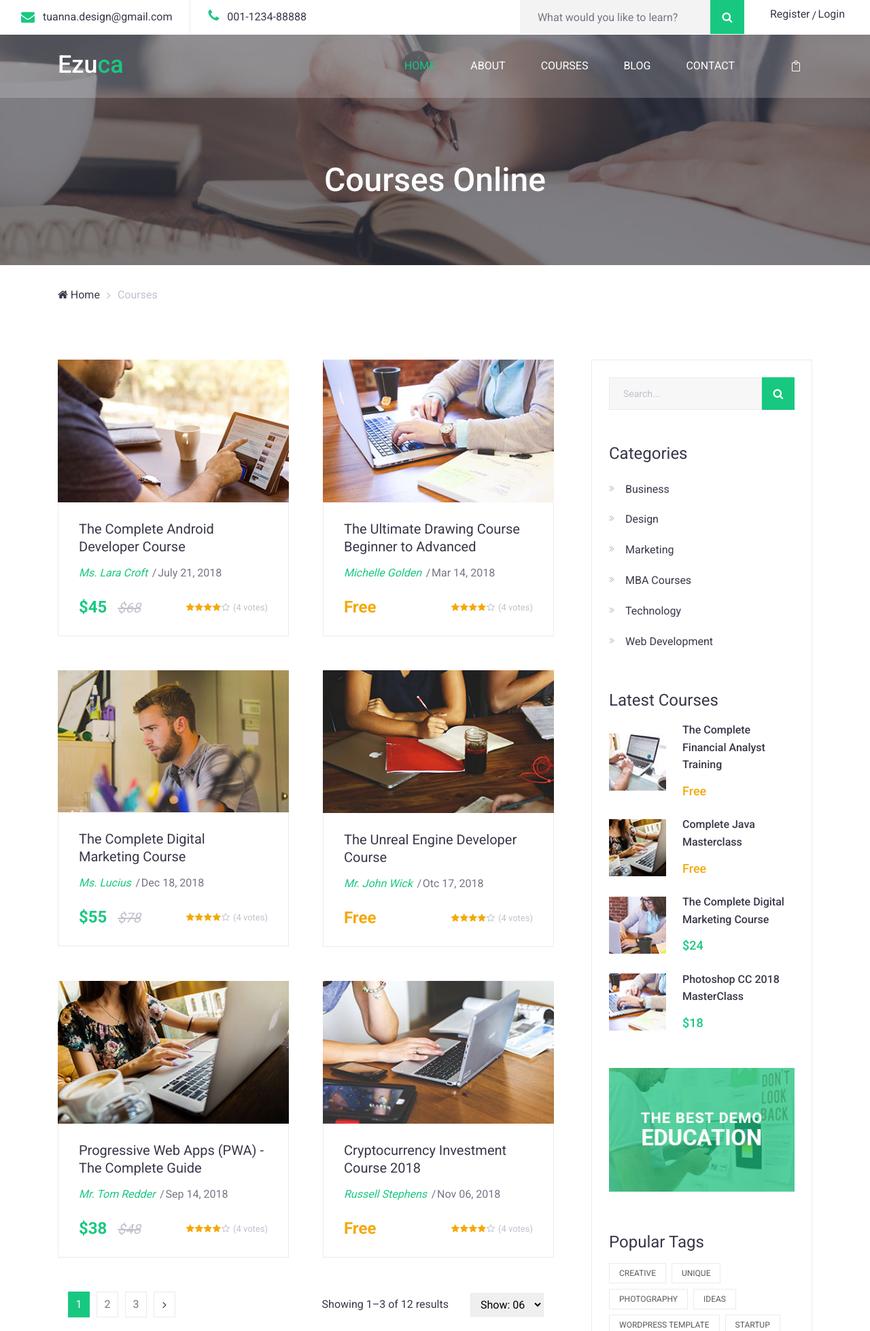
After one commit to KostiantynKukh/Ezuca, a Node server app: page /courses in a window 1280 px wide. The commit adds this page. Shown: the top 1958 px of the page at 68% size. Run offline with Node 20, Linux system fonts and the light colour scheme.

Commit message:
added Courses page

```diff
--- a/public/css/style.css
+++ b/public/css/style.css
@@ -1161,7 +1161,7 @@ a.btn:hover {
 }
 
 .courses-page .page-header {
-    background: url("images/courses-header.jpg") no-repeat center;
+    background: url("../images/courses-header.jpg") no-repeat center;
 }
 
 .page-header-overlay {
--- a/routes/About.js
+++ b/routes/About.js
@@ -4,7 +4,7 @@ var router = express();
 router.get("/about",(req,res)=>{
     res.render("about", {
         title: "About us",
-        page: "about-page"
+        bodyClass: "about-page"
     });
 })
 module.exports = router;
--- /dev/null
+++ b/routes/Courses.js
@@ -0,0 +1,10 @@
+var express = require("express")
+var router = express();
+
+router.get("/courses",(req,res)=>{
+    res.render("courses", {
+        title: "Courses",
+        bodyClass: "courses-page"
+    });
+})
+module.exports = router;
--- a/routes/Index.js
+++ b/routes/Index.js
@@ -3,7 +3,8 @@ var router = express();
 
 router.get("/",(req,res)=>{
     res.render("index", {
-        title: "Home page"
+        title: "Home page",
+        bodyClass:""
     });
 })
 module.exports = router;
--- a/server.js
+++ b/server.js
@@ -9,10 +9,14 @@ app.use(express.static(path.join(__dirname , "public")));
 //routes
 var index = require("./routes/Index");
 var about = require("./routes/About");
+var courses = require("./routes/Courses");
+var blog = require("./routes/Blog");
 var contact = require("./routes/Contact");
 
 app.use(index);
 app.use(about);
+app.use(courses);
+app.use(blog);
 app.use(contact);
 
 app.listen(3000);
--- a/views/blocks/header.pug
+++ b/views/blocks/header.pug
@@ -37,7 +37,7 @@ header.site-header
         .col-9.col-lg-3
           .site-branding
             h1.site-title
-              a(href='index.html' rel='home')
+              a(href='/' rel='home')
                 | Ezu
                 span ca
           // .site-branding
--- /dev/null
+++ b/views/blog.pug
@@ -0,0 +1,2 @@
+extends layout
+block content
--- /dev/null
+++ b/views/courses.pug
@@ -0,0 +1,337 @@
+extends layout
+block content
+ .page-header
+  .page-header-overlay
+   .container
+    .row
+      .col-12
+        header.entry-header
+          h1 Courses Online
+        // .entry-header
+      // .col
+    // .row
+    // .container
+    // .page-header-overlay
+    // .page-header
+ .container
+  .row
+    .col-12
+      .breadcrumbs
+        ul.flex.flex-wrap.align-items-center.p-0.m-0
+          li
+            a(href='#')
+              i.fa.fa-home
+              |  Home
+          li Courses
+      // .breadcrumbs
+    // .col
+  // .row
+  .row
+    .col-12.col-lg-8
+      .featured-courses.courses-wrap
+        .row.mx-m-25
+          .col-12.col-md-6.px-25
+            .course-content
+              figure.course-thumbnail
+                a(href='#')
+                  img(src='images/1.jpg', alt='')
+              // .course-thumbnail
+              .course-content-wrap
+                header.entry-header
+                  h2.entry-title
+                    a(href='#') The Complete Android Developer Course
+                  .entry-meta.flex.flex-wrap.align-items-center
+                    .course-author
+                      a(href='#') Ms. Lara Croft
+                    .course-date July 21, 2018
+                  // .course-date
+                // .entry-header
+                footer.entry-footer.flex.flex-wrap.justify-content-between.align-items-center
+                  .course-cost
+                    | $45
+                    span.price-drop $68
+                  // .course-cost
+                  .course-ratings.flex.justify-content-end.align-items-center
+                    span.fa.fa-star.checked
+                    span.fa.fa-star.checked
+                    span.fa.fa-star.checked
+                    span.fa.fa-star.checked
+                    span.fa.fa-star-o
+                    span.course-ratings-count (4 votes)
+                  // .course-ratings
+                // .entry-footer
+              // .course-content-wrap
+            // .course-content
+          // .col
+          .col-12.col-md-6.px-25
+            .course-content
+              figure.course-thumbnail
+                a(href='#')
+                  img(src='images/2.jpg', alt='')
+              // .course-thumbnail
+              .course-content-wrap
+                header.entry-header
+                  h2.entry-title
+                    a(href='#') The Ultimate Drawing Course Beginner to Advanced
+                  .entry-meta.flex.flex-wrap.align-items-center
+                    .course-author
+                      a(href='#') Michelle Golden
+                    .course-date Mar 14, 2018
+                  // .course-date
+                // .entry-header
+                footer.entry-footer.flex.flex-wrap.justify-content-between.align-items-center
+                  .course-cost
+                    span.free-cost Free
+                  // .price-drop
+                  .course-ratings.flex.justify-content-end.align-items-center
+                    span.fa.fa-star.checked
+                    span.fa.fa-star.checked
+                    span.fa.fa-star.checked
+                    span.fa.fa-star.checked
+                    span.fa.fa-star-o
+                    span.course-ratings-count (4 votes)
+                  // .course-ratings
+                // .entry-footer
+              // .course-content-wrap
+            // .course-content
+          // .col
+          .col-12.col-md-6.px-25
+            .course-content
+              figure.course-thumbnail
+                a(href='#')
+                  img(src='images/3.jpg', alt='')
+              // .course-thumbnail
+              .course-content-wrap
+                header.entry-header
+                  h2.entry-title
+                    a(href='#') The Complete Digital Marketing Course
+                  .entry-meta.flex.flex-wrap.align-items-center
+                    .course-author
+                      a(href='#') Ms. Lucius
+                    .course-date Dec 18, 2018
+                  // .course-date
+                // .entry-header
+                footer.entry-footer.flex.flex-wrap.justify-content-between.align-items-center
+                  .course-cost
+                    | $55
+                    span.price-drop $78
+                  // .course-cost
+                  .course-ratings.flex.justify-content-end.align-items-center
+                    span.fa.fa-star.checked
+                    span.fa.fa-star.checked
+                    span.fa.fa-star.checked
+                    span.fa.fa-star.checked
+                    span.fa.fa-star-o
+                    span.course-ratings-count (4 votes)
+                  // .course-ratings
+                // .entry-footer
+              // .course-content-wrap
+            // .course-content
+          // .col
+          .col-12.col-md-6.px-25
+            .course-content
+              figure.course-thumbnail
+                a(href='#')
+                  img(src='images/4.jpg', alt='')
+              // .course-thumbnail
+              .course-content-wrap
+                header.entry-header
+                  h2.entry-title
+                    a(href='#') The Unreal Engine Developer Course
+                  .entry-meta.flex.flex-wrap.align-items-center
+                    .course-author
+                      a(href='#') Mr. John Wick
+                    .course-date Otc 17, 2018
+                  // .course-date
+                // .entry-header
+                footer.entry-footer.flex.flex-wrap.justify-content-between.align-items-center
+                  .course-cost
+                    span.free-cost Free
+                  // .course-cost
+                  .course-ratings.flex.justify-content-end.align-items-center
+                    span.fa.fa-star.checked
+                    span.fa.fa-star.checked
+                    span.fa.fa-star.checked
+                    span.fa.fa-star.checked
+                    span.fa.fa-star-o
+                    span.course-ratings-count (4 votes)
+                  // .course-ratings
+                // .entry-footer
+              // .course-content-wrap
+            // .course-content
+          // .col
+          .col-12.col-md-6.px-25
+            .course-content
+              figure.course-thumbnail
+                a(href='#')
+                  img(src='images/5.jpg', alt='')
+              // .course-thumbnail
+              .course-content-wrap
+                header.entry-header
+                  h2.entry-title
+                    a(href='#') Progressive Web Apps (PWA) - The Complete Guide
+                  .entry-meta.flex.flex-wrap.align-items-center
+                    .course-author
+                      a(href='#') Mr. Tom Redder
+                    .course-date Sep 14, 2018
+                  // .course-date
+                // .entry-header
+                footer.entry-footer.flex.flex-wrap.justify-content-between.align-items-center
+                  .course-cost
+                    | $38
+                    span.price-drop $48
+                  // .course-cost
+                  .course-ratings.flex.justify-content-end.align-items-center
+                    span.fa.fa-star.checked
+                    span.fa.fa-star.checked
+                    span.fa.fa-star.checked
+                    span.fa.fa-star.checked
+                    span.fa.fa-star-o
+                    span.course-ratings-count (4 votes)
+                  // .course-ratings
+                // .entry-footer
+              // .course-content-wrap
+            // .course-content
+          // .col
+          .col-12.col-md-6.px-25
+            .course-content
+              figure.course-thumbnail
+                a(href='#')
+                  img(src='images/6.jpg', alt='')
+              // .course-thumbnail
+              .course-content-wrap
+                header.entry-header
+                  h2.entry-title
+                    a(href='#') Cryptocurrency Investment Course 2018
+                  .entry-meta.flex.flex-wrap.align-items-center
+                    .course-author
+                      a(href='#') Russell Stephens
+                    .course-date Nov 06, 2018
+                  // .course-date
+                // .entry-header
+                footer.entry-footer.flex.flex-wrap.justify-content-between.align-items-center
+                  .course-cost
+                    span.free-cost Free
+                  // .course-cost
+                  .course-ratings.flex.justify-content-end.align-items-center
+                    span.fa.fa-star.checked
+                    span.fa.fa-star.checked
+                    span.fa.fa-star.checked
+                    span.fa.fa-star.checked
+                    span.fa.fa-star-o
+                    span.course-ratings-count (4 votes)
+                  // .course-ratings
+                // .entry-footer
+              // .course-content-wrap
+            // .course-content
+          // .col
+        // .row
+      // .featured-courses
+      .pagination.flex.flex-wrap.justify-content-between.align-items-center
+        .col-12.col-lg-4.order-2.order-lg-1.mt-3.mt-lg-0
+          ul.flex.flex-wrap.align-items-center.order-2.order-lg-1.p-0.m-0
+            li.active
+              a(href='#') 1
+            li
+              a(href='#') 2
+            li
+              a(href='#') 3
+            li
+              a(href='#')
+                i.fa.fa-angle-right
+        .col-12.flex.justify-content-start.justify-content-lg-end.col-lg-8.order-1.order-lg-2
+          .pagination-results.flex.flex-wrap.align-items-center
+            p.m-0 Showing 1&ndash;3 of 12 results
+            form
+              select
+                option Show: 06
+                option Show: 12
+                option Show: 18
+                option Show: 24
+          // .pagination-results
+      // .pagination
+    // .col
+    .col-12.col-lg-4
+      .sidebar
+        .search-widget
+          form.flex.flex-wrap.align-items-center
+            input(type='search', placeholder='Search...')
+            button.flex.justify-content-center.align-items-center(type='submit')
+              i.fa.fa-search
+          // .flex
+        // .search-widget
+        .cat-links
+          h2 Categories
+          ul.p-0.m-0
+            li
+              a(href='#') Business
+            li
+              a(href='#') Design
+            li
+              a(href='#') Marketing
+            li
+              a(href='#') MBA Courses
+            li
+              a(href='#') Technology
+            li
+              a(href='#') Web Development
+        // .cat-links
+        .latest-courses
+          h2 Latest Courses
+          ul.p-0.m-0
+            li.flex.flex-wrap.justify-content-between.align-items-center
+              img(src='images/t-1.jpg', alt='')
+              .content-wrap
+                h3
+                  a(href='#') The Complete Financial Analyst Training
+                .course-cost.free-cost Free
+              // .content-wrap
+            li.flex.flex-wrap.justify-content-between.align-items-center
+              img(src='images/t-2.jpg', alt='')
+              .content-wrap
+                h3
+                  a(href='#')
+                    | Complete Java
+                    | Masterclass
+                .course-cost.free-cost Free
+              // .content-wrap
+            li.flex.flex-wrap.justify-content-between.align-items-center
+              img(src='images/t-3.jpg', alt='')
+              .content-wrap
+                h3
+                  a(href='#') The Complete Digital Marketing Course
+                .course-cost $24
+              // .content-wrap
+            li.flex.flex-wrap.justify-content-between.align-items-center
+              img(src='images/t-4.jpg', alt='')
+              .content-wrap
+                h3
+                  a(href='#')
+                    | Photoshop CC 2018
+                    | MasterClass
+                .course-cost $18
+              // .content-wrap
+        // .latest-courses
+        .ads
+          img(src='images/ads.jpg', alt='')
+        // .ads
+        .popular-tags
+          h2 Popular Tags
+          ul.flex.flex-wrap.align-items-center.p-0.m-0
+            li
+              a(href='#') Creative
+            li
+              a(href='#') Unique
+            li
+              a(href='#') Photography
+            li
+              a(href='#') ideas
+            li
+              a(href='#') Wordpress Template
+            li
+              a(href='#') startup
+        // .popular-tags
+      // .sidebar
+    // .col
+    // .row
+    // .container
--- a/views/layout.pug
+++ b/views/layout.pug
@@ -10,7 +10,7 @@ head
  link(rel='stylesheet' href='/css/themify-icons.css')
  link(rel='stylesheet' href='/css/swiper.min.css')
  link(rel='stylesheet' href='/css/style.css')
-body(class="" + page)
+body(class="" + bodyClass)
  include blocks/header.pug
  block content
  include blocks/client-logo.pug
```
Also changed, not shown: routes/Blog.js (added, +10 -0 lines).
